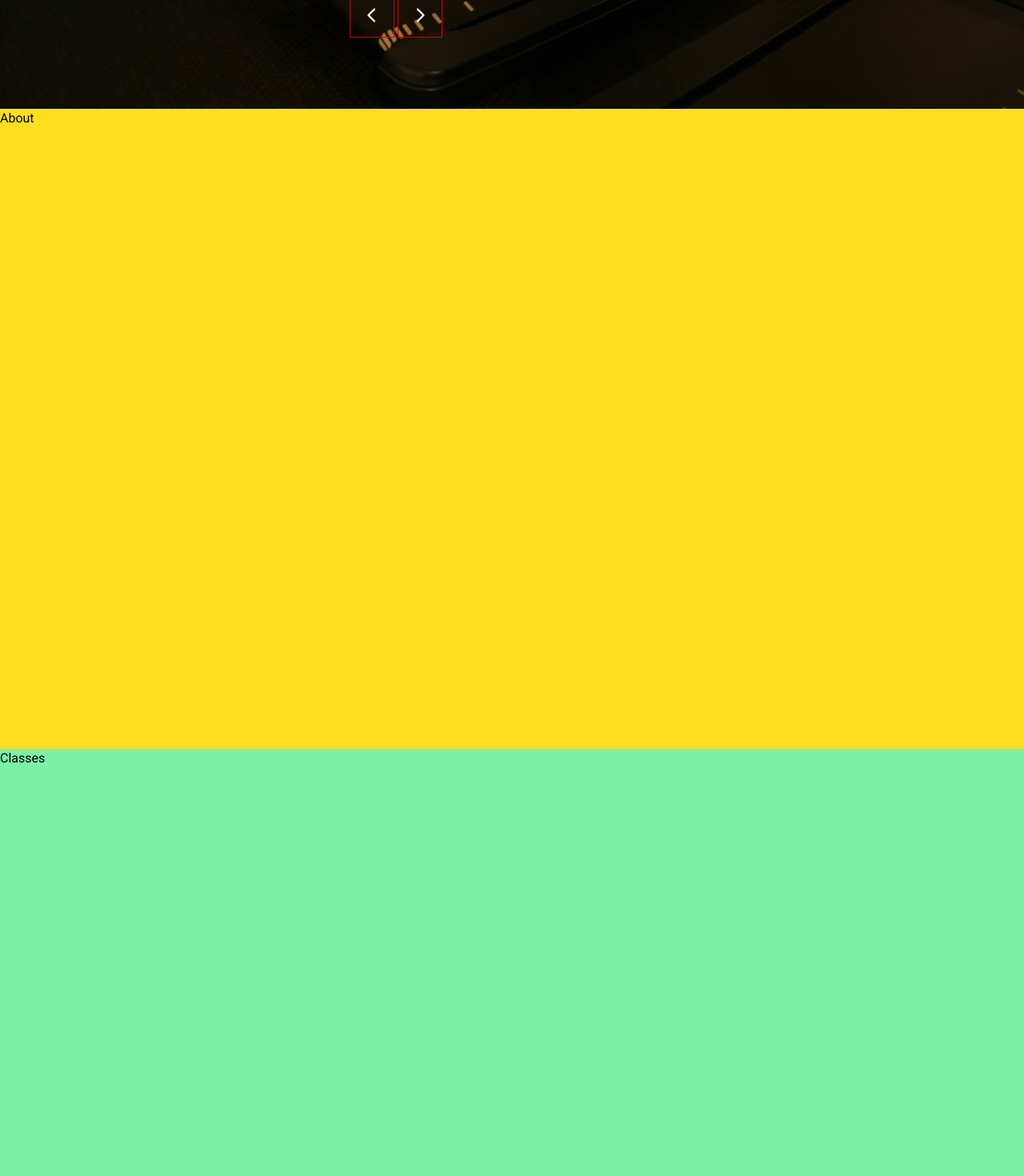
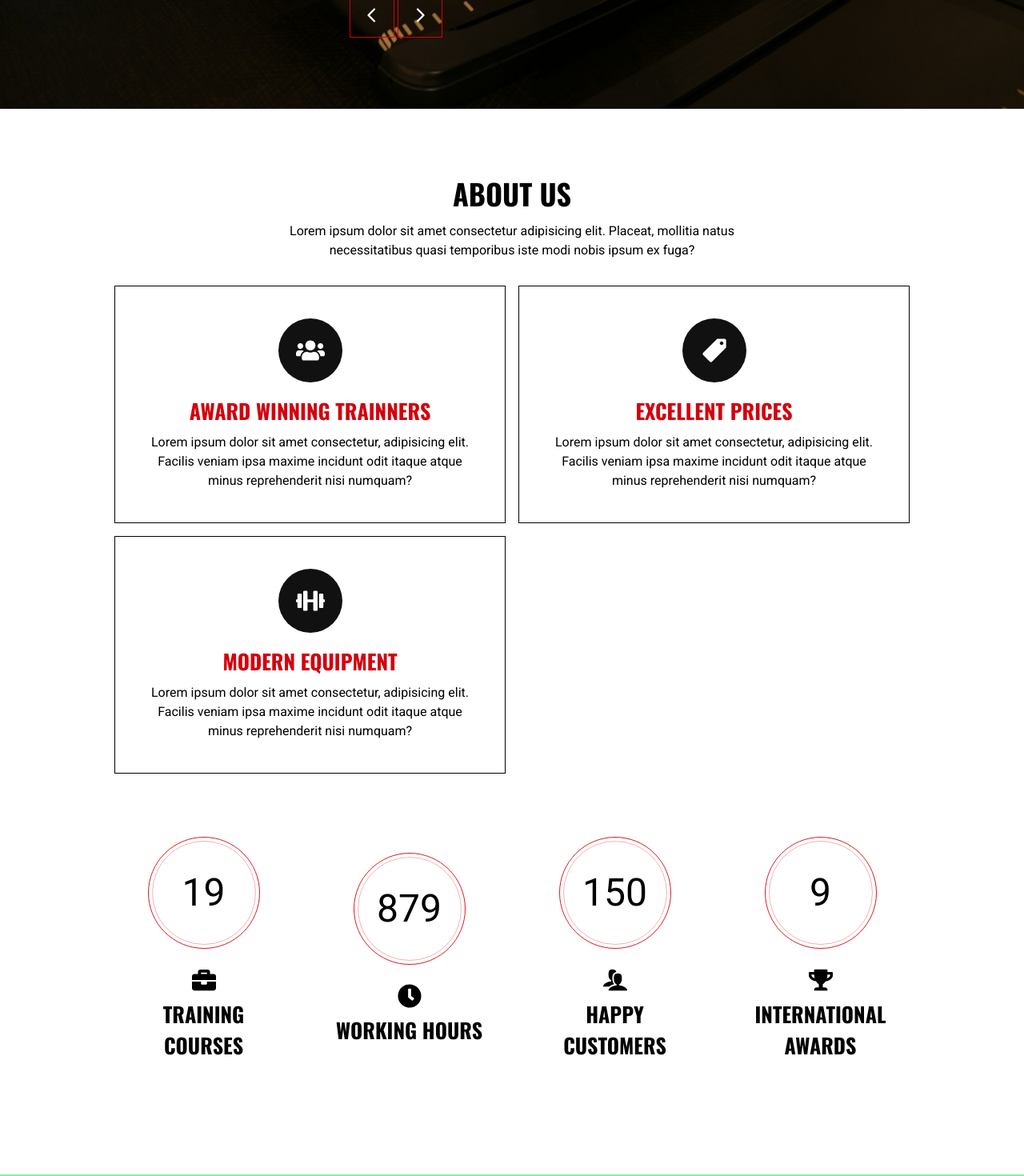
Before and after one commit to MasrulSakib/Iron-Pulse-Fitness-Nextjs, a Next.js app: page / in a window 1280 px wide. Shown: the part 820-2290 px from the top of the page at 80% size. Built offline with nearby package versions, Linux system fonts and the light colour scheme.

Commit message:
About section done

```diff
--- a/app/components/About/About.tsx
+++ b/app/components/About/About.tsx
@@ -1,6 +1,81 @@
+'use client';
+import { motion } from 'framer-motion';
+import { fadeIn } from '../lib/Varients';
+import { FaDumbbell, FaUsers } from 'react-icons/fa';
+import { IoIosPricetag } from 'react-icons/io';
+import Achivements from '../Achivements/Achivements';
+
+const featured = [
+    {
+        icon: <FaUsers />,
+        title: 'Award Winning Trainners',
+        subtitle: 'Lorem ipsum dolor sit amet consectetur, adipisicing elit. Facilis veniam ipsa maxime incidunt odit itaque atque minus reprehenderit nisi numquam?',
+    },
+    {
+        icon: <IoIosPricetag />,
+        title: 'Excellent Prices',
+        subtitle: 'Lorem ipsum dolor sit amet consectetur, adipisicing elit. Facilis veniam ipsa maxime incidunt odit itaque atque minus reprehenderit nisi numquam?',
+    },
+    {
+        icon: <FaDumbbell />,
+        title: 'Modern Equipment',
+        subtitle: 'Lorem ipsum dolor sit amet consectetur, adipisicing elit. Facilis veniam ipsa maxime incidunt odit itaque atque minus reprehenderit nisi numquam?',
+    }
+]
+
 const About = () => {
     return (
-        <section className='h-screen bg-yellow-300' id='about'>About</section>
+        <section className='pt-8 pb-14 lg:pt-16 lg:pb-28' id='about'>
+            <div className='container mx-auto'>
+                <div className='flex flex-col items-center gap-2 mb-8'>
+                    <motion.h2
+                        variants={fadeIn('up', 0.4)}
+                        initial='hidden'
+                        whileInView={'show'}
+                        viewport={{ once: false, amount: 0.3 }}
+                        className='h2 text-center'>About Us</motion.h2>
+                    <motion.p
+                        variants={fadeIn('up', 0.6)}
+                        initial='hidden'
+                        whileInView={'show'}
+                        viewport={{ once: false, amount: 0.3 }}
+                        className='max-w-[600px] mx-auto text-center'>Lorem ipsum dolor sit amet consectetur adipisicing elit. Placeat,
+                        mollitia natus necessitatibus quasi temporibus iste modi nobis
+                        ipsum ex fuga?</motion.p>
+                </div>
+                <motion.div
+                    variants={fadeIn('up', 0.8)}
+                    initial='hidden'
+                    whileInView={'show'}
+                    viewport={{ once: false, amount: 0.3 }}
+                    className='grid grid-cols-1 md:grid-cols-2 xl:grid-cols-3 gap-4 mb-16'>
+                    {featured.map((feature, index) => {
+                        return (
+                            <div className='flex flex-col justify-center items-center gap-4 border p-10'
+                                key={index}>
+                                <div className='text-4xl bg-primary-300 text-white w-[80px] h-[80px] rounded-full flex justify-center items-center'>
+                                    {feature.icon}
+                                </div>
+                                <div className='flex flex-col justify-center items-center gap-2  text-center'>
+                                    <h4 className='h4 text-accent'>
+                                        {feature.title}
+                                    </h4>
+                                    <p>{feature.subtitle}</p>
+                                </div>
+                            </div>
+                        )
+                    })}
+                </motion.div>
+                <motion.div
+                    variants={fadeIn('up', 1)}
+                    initial='hidden'
+                    whileInView={'show'}
+                    viewport={{ once: false, amount: 0.3 }}
+                >
+                    <Achivements />
+                </motion.div>
+            </div>
+        </section>
     )
 }
 
--- /dev/null
+++ b/app/components/Achivements/Achivements.tsx
@@ -0,0 +1,96 @@
+'use client';
+import { motion, useInView } from 'framer-motion';
+import { useRef } from 'react';
+import CountUp from 'react-countup';
+import { FaBriefcase, FaClock, FaTrophy } from 'react-icons/fa';
+import { ImUsers } from 'react-icons/im';
+
+const stats = [
+    {
+        number: 19,
+        icon: FaBriefcase,
+        text: 'Training Courses'
+    },
+    {
+        number: 879,
+        icon: FaClock,
+        text: 'Working Hours'
+    },
+    {
+        number: 150,
+        icon: ImUsers,
+        text: 'Happy Customers'
+    },
+    {
+        number: 9,
+        icon: FaTrophy,
+        text: 'International Awards'
+    },
+]
+
+const stateContainerVarients = {
+    hidden: { opacity: 0 },
+    show: {
+        opacity: 1,
+        transition: {
+            staggerChildren: 0.4,
+            duration: 0.5,
+            ease: 'linear',
+        },
+    },
+};
+
+const stateItems = {
+    hidden: { y: 20, opacity: 0 },
+    show: {
+        y: 0,
+        opacity: 1,
+        transition: {
+            duration: 0.5,
+            ease: [0.25, 0.6, 0.3, 0.8],
+        },
+    },
+};
+
+const Achivements = () => {
+    const ref = useRef(null);
+    const isInView = useInView(ref);
+    return (
+        <section>
+            <div className='container mx-auto'>
+                <motion.div
+                    variants={stateContainerVarients}
+                    initial='hidden'
+                    whileInView={'show'}
+                    viewport={{ once: false, amount: 0.3 }}
+                    className='grid grid-cols-2 md:grid-cols-4 gap-10 sm:gap-16'
+                >
+                    {stats.map((stat, index) => {
+                        return <motion.div
+                            variants={stateItems}
+                            className='flex flex-col justify-center items-center'
+                            key={index}>
+                            <div className='border border-accent/90 w-[140px] h-[140px] mx-auto rounded-full p-1 mb-6'>
+                                <div ref={ref}
+                                    className='border border-accent/30 w-full h-full flex items-center justify-center text-5xl rounded-full'>
+                                    {
+                                        isInView && (
+                                            <CountUp start={0} end={stat.number} duration={6}></CountUp>
+                                        )
+                                    }
+                                </div>
+                            </div>
+                            <div className='flex flex-col jutify-center items-center text-center'>
+                                <stat.icon className='text-3xl mb-2' />
+                                <h4 className='h4'>{stat.text}</h4>
+                            </div>
+                        </motion.div>
+                    })}
+
+                </motion.div>
+            </div>
+        </section>
+    )
+}
+
+export default Achivements;
```
